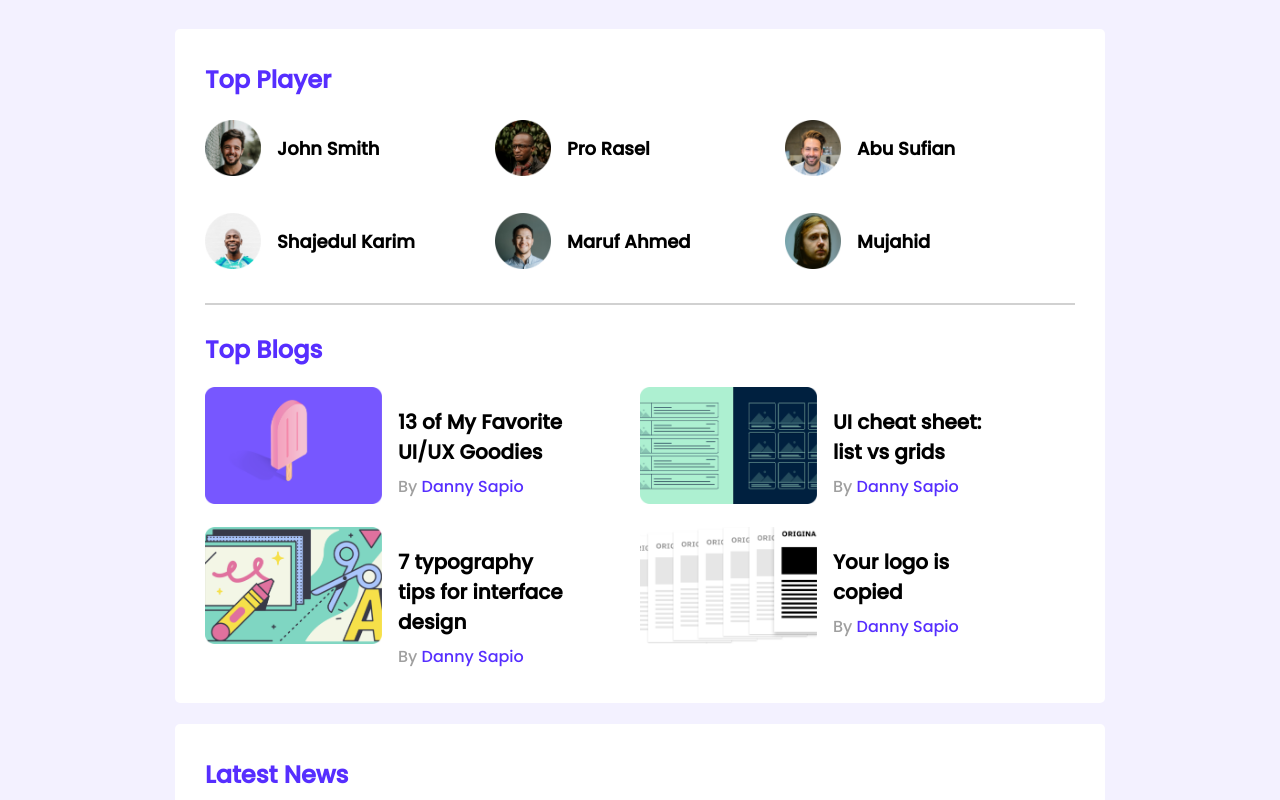
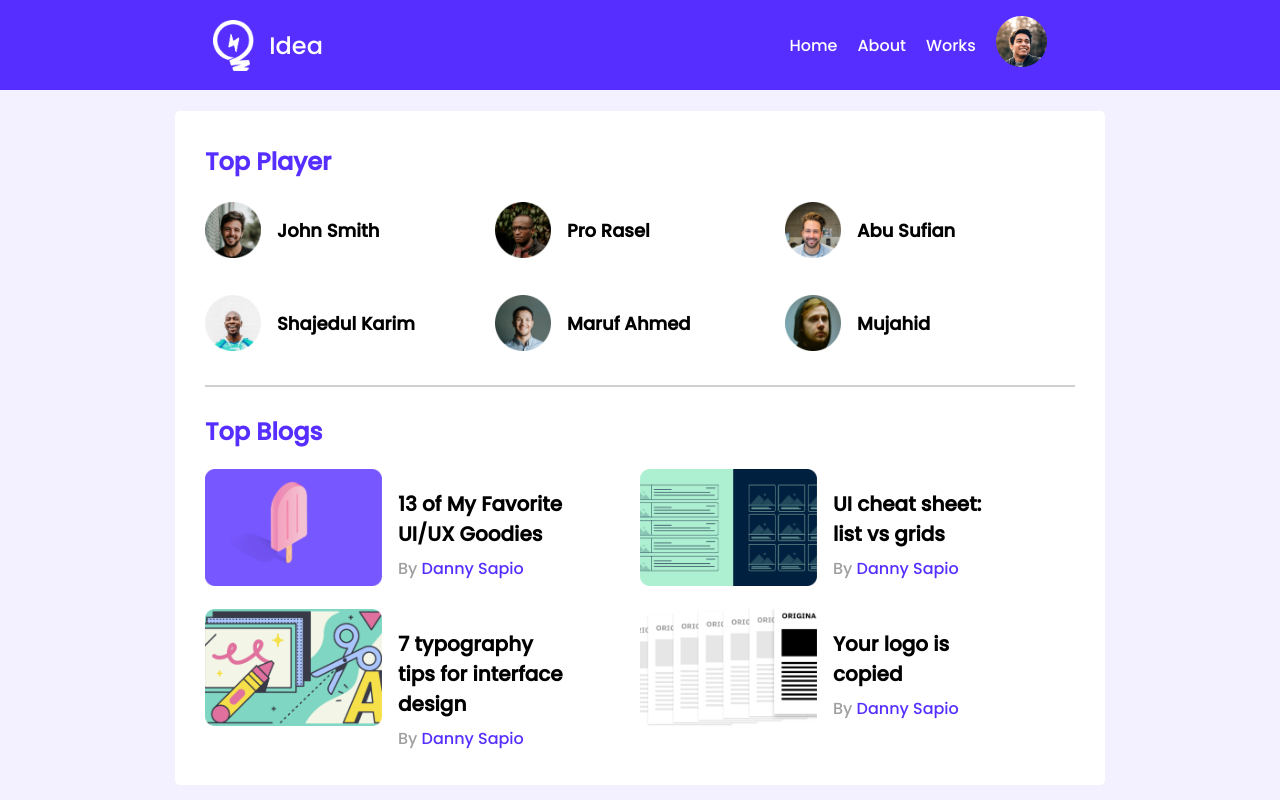
Before and after one commit to CoderMahabub/leader-board-css3, a plain HTML site: page index.html in a window 1280 px wide. Shown: the top 800 px of the page. Drawn offline with Linux system fonts and the light colour scheme.

Commit message:
Simple MenuBar Added

```diff
--- a/index.html
+++ b/index.html
@@ -13,7 +13,18 @@
 
 <body>
     <header>
-
+        <nav class="menu-container">
+            <div class="menu-left">
+                <img src="images/icons/logo.png" alt="">
+                <span>Idea</span>
+            </div>
+            <ul class="menu-right">
+                <a href="">Home</a>
+                <a href="#">About</a>
+                <a href="#">Works</a>
+                <a href="#"><img src="images/icons/profile.png" alt=""></a>
+            </ul>
+        </nav>
     </header>
     <main>
         <section class="container">
--- a/styles/style.css
+++ b/styles/style.css
@@ -1,9 +1,13 @@
      /* GOOGLE FONTS  */
 
      @import url('https://fonts.googleapis.com/css2?family=Poppins:wght@500&display=swap');
+
      /* COMMON Utilities */
 
+
      body {
+         margin: 0;
+         padding: 0;
          font-family: 'Poppins', sans-serif;
          background-color: #F3F1FF;
      }
@@ -30,13 +34,51 @@
      /*---------------------*\
         Top Players
     *\-----------------------*/
+    header{
+        height: 90px;
+        background-color:#562EFF;
+    }
+    .menu-container{
+        display: flex;
+        justify-content: space-around;
+    }
+    .menu-left{
+        display: flex;
+        align-items: center;
+    }
+    .menu-left img{
+        margin-right: 15px;
+        width: 41px;
+        height: 51px;
+    }
+    .menu-left span{
+        font-size: 24px;
+        color: #fff;
+    }
+    .menu-right{
+        display: flex;
+        align-items: center;
+    }
+    .menu-right a{
+        text-decoration: none;
+        list-style: none;
+        margin-right: 20px;
+        color: #fff;
+        font-size: 16px;
+    }
+    .menu-right img{
+        width: 51px;
+        height: 51px;
+    }
+    /*---------------------*\
+            Top Players
+    *\-----------------------*/
 
     .section-title {
         color: #562EFF;
         font-size: 24px;
         margin-top: 3px;
     }
-
     .top-players {
      margin-bottom: 30px;
      }
@@ -115,7 +157,6 @@
 
      .course {
          width: 253px;
-         /* box-shadow: ; */
      }
 
      .course .course-banner img {
@@ -159,6 +200,7 @@
      /* ----------------------------*\
                 Media Query Starts
      -------------------------------*/
+
       /* Mobile Devices */
       @media only screen and (max-width:688px) {
           .container{
```
Lines whose indentation alone changed are shown as unchanged.
